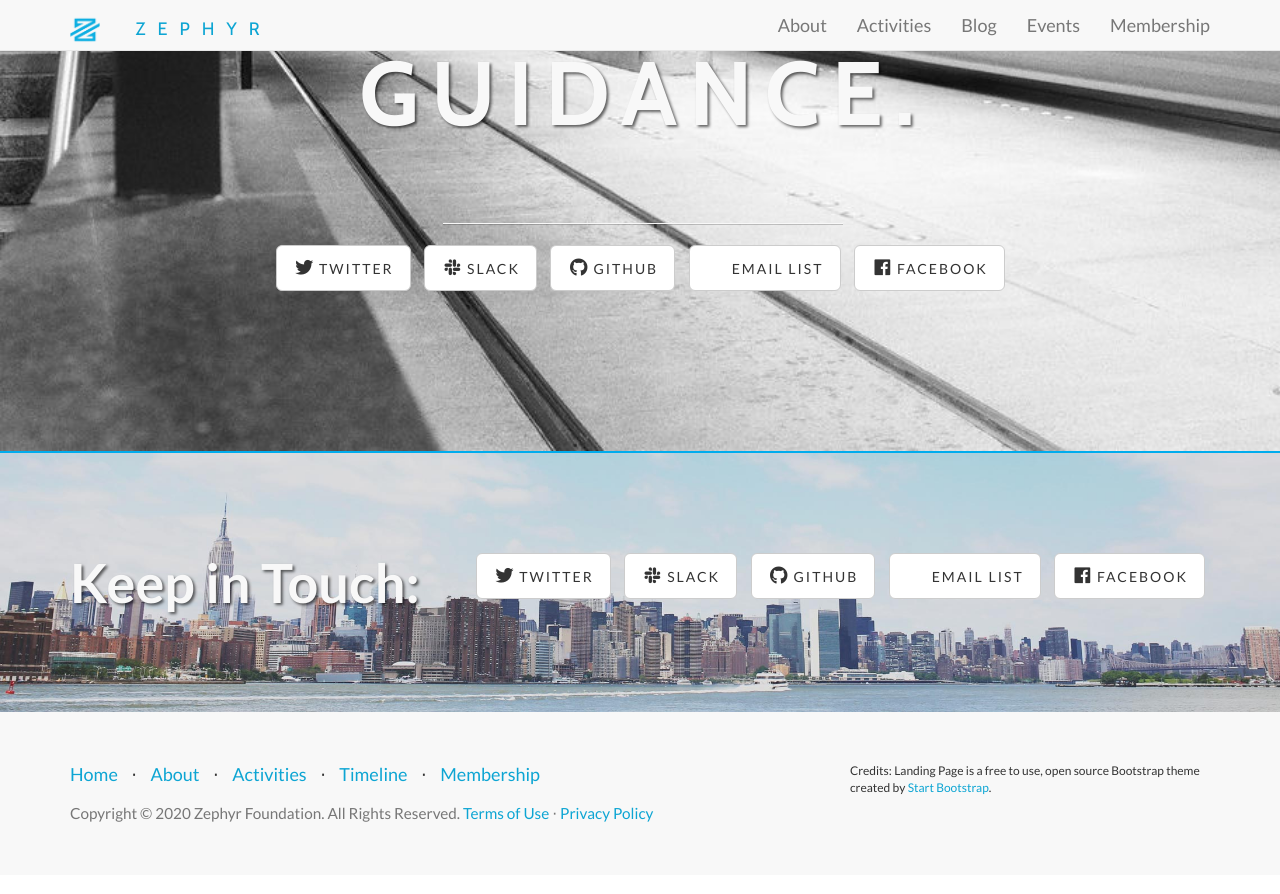
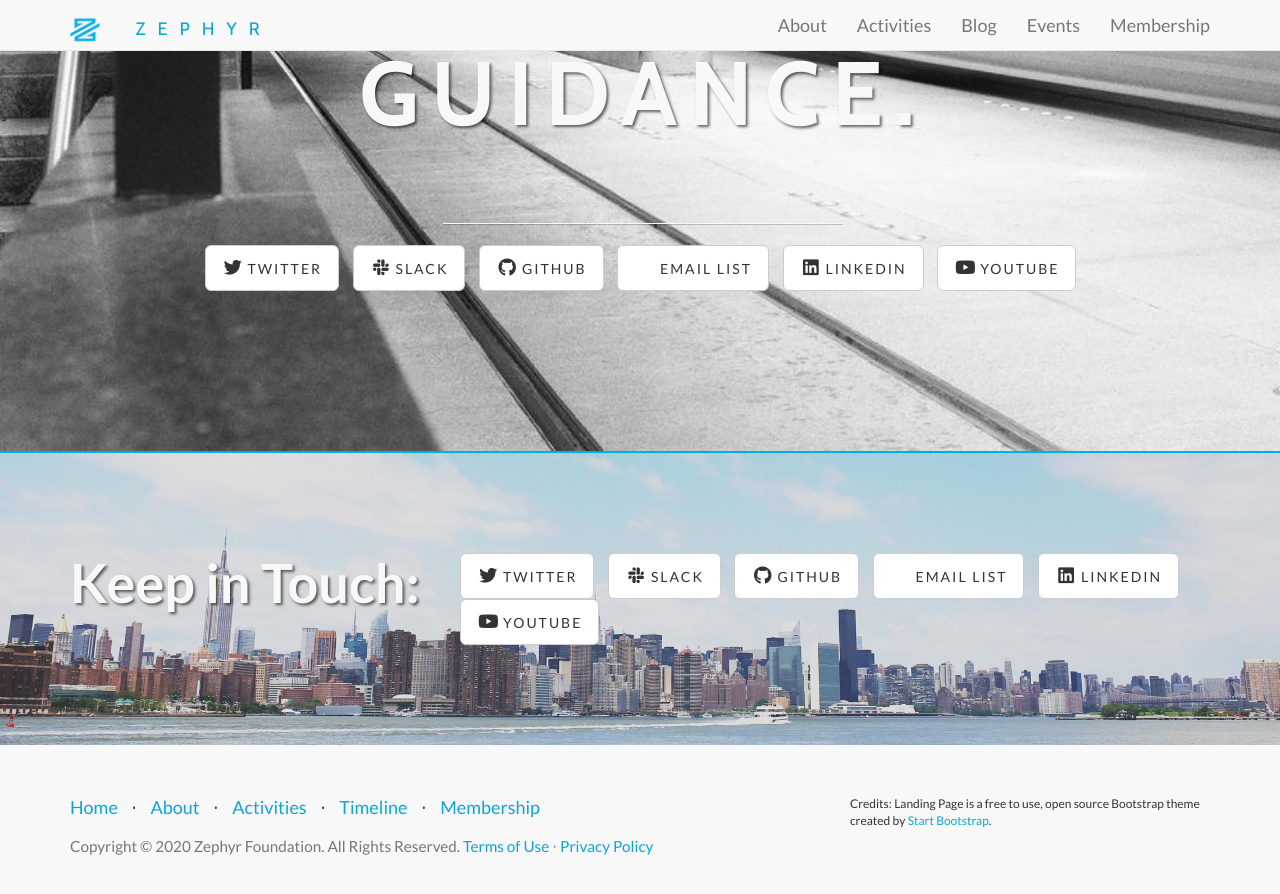
Before and after one commit to ZephyrTransport/zephyr-website, a Jekyll site: the page built from _projects/8-backoffice.md, in a window 1280 px wide and 900 px high, scrolled down 502 px. Shown: the top 894 px of the window. Built offline with Jekyll 4.4.1, drawn with Linux system fonts in a browser that asks for light colours; nearby versions of some CDN libraries.

Commit message:
add youtube linkedin

```diff
--- a/_config.yml
+++ b/_config.yml
@@ -106,5 +106,7 @@ social:
     url: https://github.com/zephyrtransport
   - title: email list
     url: http://eepurl.com/ccQL7z
-  - title: facebook
-    url: https://www.facebook.com/Zephyr-Transport-102693861469563/
+  - title: linkedin
+    url: https://www.linkedin.com/company/zephyr-foundation-for-advancing-travel-analysis
+  - title: youtube
+    url: https://www.youtube.com/channel/UCfF4RLUrg0vsZtoBUUFzkxA
```
